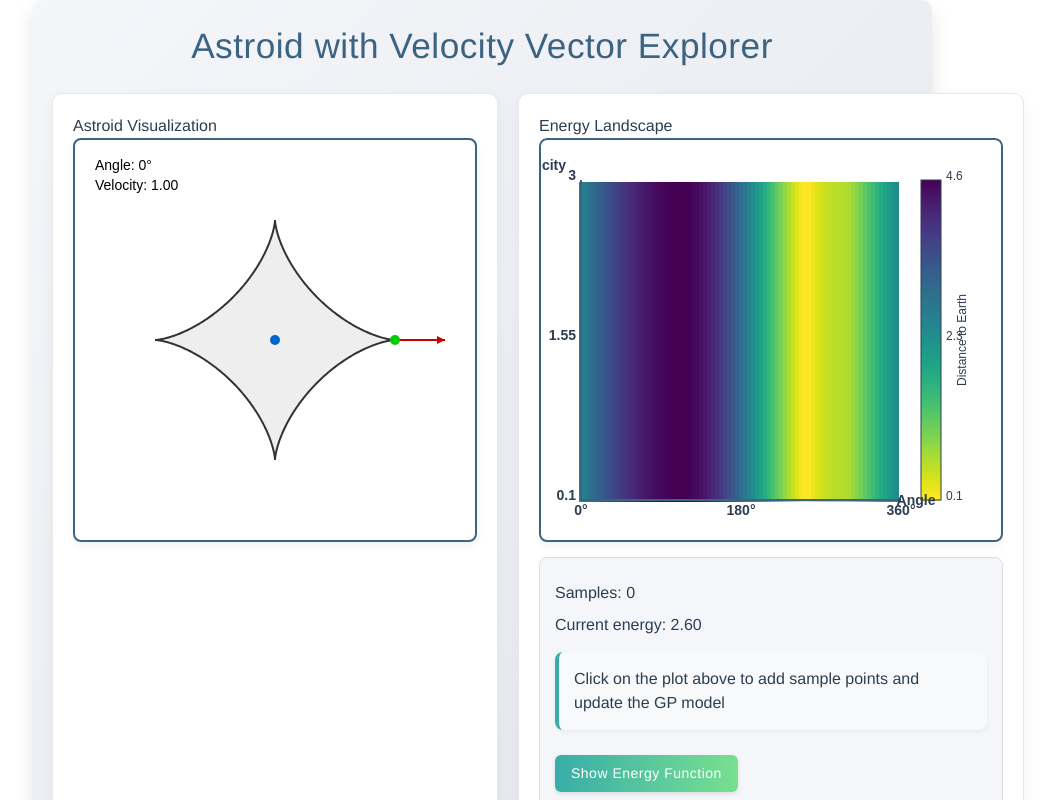
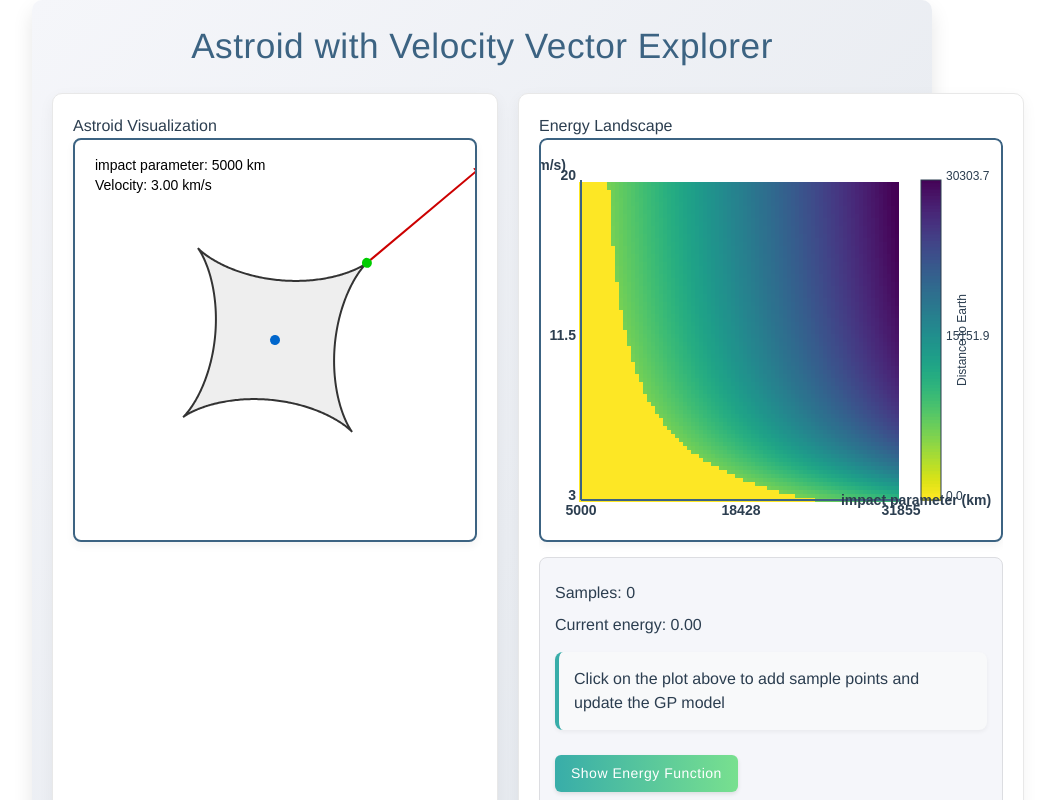
Before and after one commit to alan-turing-institute/gp-demo, a SvelteKit app: page /asteroid in a window 1280 px wide. Shown: the top 800 px of the page, without its empty margins (158-1213 px from the left). Built offline with nearby package versions, Linux system fonts and the light colour scheme.

Commit message:
Updated asteroid function

```diff
--- a/src/routes/asteroid/+page.svelte
+++ b/src/routes/asteroid/+page.svelte
@@ -23,8 +23,9 @@
   };
 
   // State variables
-    let angle = 0; // in degrees (0-359)
-    let velocity = 1; // velocity magnitude
+  // (Note: The variable 'angle' now represents the impact parameter in km)
+  let angle = 5000; // initial impact parameter set to the lower bound (km)
+  let velocity = 3; // initial velocity set to the lower bound (km/s)
   let samples = [];
   let gpPredictions = [];
   let canvas;
@@ -32,15 +33,30 @@
   let isLoading = false;
   let showEnergyFunction = false;
 
-    // Constants
+  // Constants for the flyby function
+  const mu = 398600.4418; // Earth's gravitational parameter in km^3/s^2
+  const R_e = 6371;       // Earth's radius in km
+
+  // New flyby_distance function (maps velocity and impact parameter to flyby distance)
+  function flyby_distance(v, b, mu = 398600.4418, R_e = 6371) {
+    const e = Math.sqrt(1 + (Math.pow(b, 2) * Math.pow(v, 4)) / Math.pow(mu, 2));
+    const rp = mu * (e - 1) / Math.pow(v, 2);
+    return rp >= R_e ? rp : 0;
+  }
+
+  // Updated energy function that now uses the flyby_distance function.
+  function calculateEnergy(b, v) {
+    return flyby_distance(v, b);
+  }
+
+  // Updated scales: now impact parameter is 5000–5·R_e (km) and velocity is 3–20 km/s.
   const WIDTH = 400;
   const HEIGHT = 400;
   const MARGIN = 40;
   const PLOT_SIZE = WIDTH - 2 * MARGIN;
 
-    // Updated scales: now angle is 0–360 (degrees) and velocity is 0.1–3.
-    const xScale = d3.scaleLinear().domain([0, 360]).range([MARGIN, WIDTH - MARGIN]);
-    const yScale = d3.scaleLinear().domain([0.1, 3]).range([HEIGHT - MARGIN, MARGIN]);
+  const xScale = d3.scaleLinear().domain([5000, 5 * R_e]).range([MARGIN, WIDTH - MARGIN]);
+  const yScale = d3.scaleLinear().domain([3, 20]).range([HEIGHT - MARGIN, MARGIN]);
 
   // Calculate min and max energy values for consistent color scaling
   let energyMin = Infinity;
@@ -49,13 +65,13 @@
   // Pre-calculate energy values across the domain to find min/max
   function calculateEnergyRange() {
     const gridSize = 50;
-      // Angle in degrees from 0 to 360 and velocity from 0.1 to 3
-      const angleVals = math.range(0, 360, 360 / gridSize).toArray();
-      const velocityVals = math.range(0.1, 3, (3 - 0.1) / gridSize).toArray();
+    // impact parameter from 5000 to 5·R_e and velocity from 3 to 20 km/s
+    const impactVals = math.range(5000, 5 * R_e, (5 * R_e - 5000) / gridSize).toArray();
+    const velocityVals = math.range(3, 20, (20 - 3) / gridSize).toArray();
 
-      for (const gridAngle of angleVals) {
+    for (const b of impactVals) {
       for (const gridVelocity of velocityVals) {
-          const energy = calculateEnergy(gridAngle, gridVelocity);
+        const energy = calculateEnergy(b, gridVelocity);
         energyMin = Math.min(energyMin, energy);
         energyMax = Math.max(energyMax, energy);
       }
@@ -68,66 +84,10 @@
     console.log(`Energy range: ${energyMin} to ${energyMax}`);
   }
 
-    // Energy function (angle is provided in degrees)
-    function calculateEnergy(angle, velocity) {
-      // Convert angle from degrees to radians for calculation
-      const angleRad = (angle * Math.PI) / 180;
-
-      // Constants for Earth's position (arbitrary for visualization)
-      const earthX = 0.5;
-      const earthY = -1.2;
-
-      // Calculate trajectory parameters based on angle and velocity
-      // This is a simplified model of an asteroid trajectory
-      const initialX = Math.cos(angleRad);
-      const initialY = Math.sin(angleRad);
-      const velocityX = velocity * Math.cos(angleRad + Math.PI/2); // Perpendicular to radius
-      const velocityY = velocity * Math.sin(angleRad + Math.PI/2);
-
-      // Calculate closest approach distance using a simplified trajectory model
-      // For a real model, you would need to solve the orbital equations
-      const dx = initialX - earthX;
-      const dy = initialY - earthY;
-      const dvx = velocityX;
-      const dvy = velocityY;
-
-      // Calculate time of closest approach
-      const dot = dx * dvx + dy * dvy;
-      const v2 = dvx * dvx + dvy * dvy;
-
-      // If velocity is nearly zero, return direct distance
-      if (v2 < 0.0001) {
-        return Math.sqrt(dx * dx + dy * dy);
-      }
-
-      const t = -dot / v2;
-
-      // Calculate closest approach distance
-      let closestDistance;
-      if (t <= 0) {
-        // Closest point is in the past, so use current position
-        closestDistance = Math.sqrt(dx * dx + dy * dy);
-      } else {
-        // Calculate position at closest approach
-        const closestX = initialX + velocityX * t;
-        const closestY = initialY + velocityY * t;
-        closestDistance = Math.sqrt((closestX - earthX) * (closestX - earthX) +
-                                  (closestY - earthY) * (closestY - earthY));
-      }
-
-      // Scale the distance for better visualization (lower values = hotter colors)
-      // Adjust these constants to control the range of the colormap
-      const minDistance = 0.1;
-      const scaleFactor = 2.0;
-      return Math.max(minDistance, closestDistance * scaleFactor);
-    }
-
-
-    // Function to add a new sample (angle stored in radians)
+  // Function to add a new sample (impact parameter is stored in km)
   function addSample() {
-      const angleRad = (angle * Math.PI) / 180;
     const energy = calculateEnergy(angle, velocity);
-      samples = [...samples, { angle: angleRad, velocity, energy }];
+    samples = [...samples, { angle, velocity, energy }];
     updateGP();
   }
 
@@ -146,36 +106,26 @@ function handleContourClick(event) {
     const x = event.clientX - rect.left;
     const y = event.clientY - rect.top;
 
-  // Check if the click is within the plot area
     if (
       x >= MARGIN &&
       x <= WIDTH - MARGIN &&
       y >= MARGIN &&
       y <= HEIGHT - MARGIN
     ) {
-    // Convert click coordinates to angle and velocity values using the scales
-    const clickedAngle = xScale.invert(x);
+      // Convert click coordinates to impact parameter and velocity values using the scales
+      const clickedB = xScale.invert(x);
       const clickedVelocity = yScale.invert(y);
 
-    // Update the UI controls to match the clicked position
-    angle = clickedAngle;
+      angle = clickedB;
       velocity = clickedVelocity;
 
-    // Calculate the energy at this point
       const energy = calculateEnergy(angle, velocity);
 
-    // Add sample at the clicked location (store angle in radians for consistency)
-    const angleRad = (angle * Math.PI) / 180;
-    samples = [...samples, { angle: angleRad, velocity, energy }];
-
-    // Update the GP model
+      samples = [...samples, { angle, velocity, energy }];
       updateGP();
-
-    // Update the astroid visualization
       drawAstroid();
     }
   }
-
 
   // Perform Gaussian Process regression using RBF kernel
   function updateGP() {
@@ -190,9 +140,12 @@ function handleContourClick(event) {
       const X = samples.map(s => [s.angle, s.velocity]);
       const y = samples.map(s => s.energy);
 
-        const rbf = (x1, x2, lengthScale = 1.0) => {
-          const squaredDist = math.sum(math.dotPow(math.subtract(x1, x2), 2));
-          return math.exp(-0.5 * squaredDist / (lengthScale * lengthScale));
+      // Use an anisotropic RBF kernel with different length scales for impact parameter and velocity.
+      const rbf = (x1, x2) => {
+        // Length scales: 10,000 km for impact parameter and 5 km/s for velocity.
+        const d0 = (x1[0] - x2[0]) / 10000;
+        const d1 = (x1[1] - x2[1]) / 5;
+        return Math.exp(-0.5 * (d0 * d0 + d1 * d1));
       };
 
       const n = X.length;
@@ -209,15 +162,15 @@ function handleContourClick(event) {
       }
 
       const gridSize = 40;
-        // GP grid: training data angle is in radians (0 to 2π) and velocity is 0.1 to 3
-        const angleVals = math.range(0, 2 * Math.PI, (2 * Math.PI) / gridSize).toArray();
-        const velocityVals = math.range(0.1, 3, (3 - 0.1) / gridSize).toArray();
+      // GP grid: impact parameter from 5000 to 5·R_e and velocity from 3 to 20 km/s
+      const bVals = math.range(5000, 5 * R_e, (5 * R_e - 5000) / gridSize).toArray();
+      const velocityVals = math.range(3, 20, (20 - 3) / gridSize).toArray();
 
       gpPredictions = [];
 
-        for (const gridAngle of angleVals) {
+      for (const gridB of bVals) {
         for (const gridVelocity of velocityVals) {
-            const x_star = [gridAngle, gridVelocity];
+          const x_star = [gridB, gridVelocity];
 
           const k_star = math.zeros(1, n);
           for (let i = 0; i < n; i++) {
@@ -228,9 +181,8 @@ function handleContourClick(event) {
             const K_inv_y = math.lusolve(K, y);
             const mean = math.multiply(k_star, K_inv_y).get([0, 0]);
 
-              // Convert gridAngle from radians to degrees for plotting
             gpPredictions.push({
-                angle: gridAngle * 180 / Math.PI,
+              angle: gridB,
               velocity: gridVelocity,
               predicted: mean
             });
@@ -245,15 +197,15 @@ function handleContourClick(event) {
     }, 50);
   }
 
-    // Draw the GP contour plot or the actual energy function
+  // Draw the GP contour plot or the actual energy (flyby distance) function
   function drawContourPlot() {
     if (!contourCanvas) return;
 
     const ctx = contourCanvas.getContext('2d');
     ctx.clearRect(0, 0, WIDTH, HEIGHT);
 
-      const colorScale = d3.scaleSequential(d3.interpolateViridis).
-                        domain([energyMax, energyMin])
+    const colorScale = d3.scaleSequential(d3.interpolateViridis)
+                      .domain([energyMax, energyMin])
                       .interpolator(d3.interpolateViridis);
 
     if (showEnergyFunction || gpPredictions.length === 0) {
@@ -262,12 +214,12 @@ function handleContourClick(event) {
 
       for (let i = 0; i < gridSize; i++) {
         for (let j = 0; j < gridSize; j++) {
-            // Use angle in degrees (0 to 360) and velocity (0.1 to 3)
-            const angleVal = (360 * i) / gridSize;
-            const velocityVal = 0.1 + ((3 - 0.1) * j) / gridSize;
+          // impact parameter (b) from 5000 to 5·R_e and velocity from 3 to 20 km/s
+          const bVal = 5000 + ((5 * R_e - 5000) * i) / gridSize;
+          const velocityVal = 3 + ((20 - 3) * j) / gridSize;
 
-            const energy = calculateEnergy(angleVal, velocityVal);
-            const x = xScale(angleVal);
+          const energy = calculateEnergy(bVal, velocityVal);
+          const x = xScale(bVal);
           const y = yScale(velocityVal);
 
           ctx.fillStyle = colorScale(energy);
@@ -293,7 +245,7 @@ function handleContourClick(event) {
     ctx.strokeStyle = COLORS.primary;
     ctx.lineWidth = 2;
     ctx.beginPath();
-      // X-axis (angle)
+    // X-axis (impact parameter)
     ctx.moveTo(MARGIN, HEIGHT - MARGIN);
     ctx.lineTo(WIDTH - MARGIN, HEIGHT - MARGIN);
     // Y-axis (velocity)
@@ -301,25 +253,27 @@ function handleContourClick(event) {
     ctx.lineTo(MARGIN, HEIGHT - MARGIN);
     ctx.stroke();
 
-      // Axis labels
+    // Axis labels for impact parameter
     ctx.fillStyle = COLORS.text;
     ctx.font = "bold 14px Arial, sans-serif";
     ctx.textAlign = "center";
 
-      ctx.fillText("0°", MARGIN, HEIGHT - MARGIN + 15);
-      ctx.fillText("180°", WIDTH / 2, HEIGHT - MARGIN + 15);
-      ctx.fillText("360°", WIDTH - MARGIN, HEIGHT - MARGIN + 15);
-      ctx.fillText("Angle", WIDTH - MARGIN + 15, HEIGHT - MARGIN + 5);
+    const midImpact = Math.round((5000 + 5 * R_e) / 2);
+    ctx.fillText("5000", MARGIN, HEIGHT - MARGIN + 15);
+    ctx.fillText(midImpact.toString(), WIDTH / 2, HEIGHT - MARGIN + 15);
+    ctx.fillText(String(5 * R_e), WIDTH - MARGIN, HEIGHT - MARGIN + 15);
+    ctx.fillText("impact parameter (km)", WIDTH - MARGIN + 15, HEIGHT - MARGIN + 5);
 
+    // Axis labels for velocity
     ctx.textAlign = "right";
-      ctx.fillText("0.1", MARGIN - 5, HEIGHT - MARGIN);
-      ctx.fillText("1.55", MARGIN - 5, HEIGHT / 2);
-      ctx.fillText("3", MARGIN - 5, MARGIN);
-      ctx.fillText("Velocity", MARGIN - 15, MARGIN - 10);
+    ctx.fillText("3", MARGIN - 5, HEIGHT - MARGIN);
+    ctx.fillText("11.5", MARGIN - 5, HEIGHT / 2);
+    ctx.fillText("20", MARGIN - 5, MARGIN);
+    ctx.fillText("Velocity (km/s)", MARGIN - 15, MARGIN - 10);
 
-      // Draw sample points (convert stored radian values to degrees for plotting)
+    // Draw sample points
     samples.forEach(s => {
-        const x = xScale(s.angle * 180 / Math.PI);
+      const x = xScale(s.angle);
       const y = yScale(s.velocity);
 
       // Subtle glow
@@ -338,7 +292,6 @@ function handleContourClick(event) {
       ctx.arc(x, y, 4, 0, 2 * Math.PI);
       ctx.fill();
 
-      // Border
       ctx.strokeStyle = COLORS.primary;
       ctx.lineWidth = 1;
       ctx.stroke();
@@ -447,12 +400,12 @@ function handleContourClick(event) {
 
     ctx.restore();
 
-      // Display current angle and velocity values
+    // Display current impact parameter and velocity values
     ctx.fillStyle = "#000";
     ctx.font = "14px Arial";
     ctx.textAlign = "left";
-      ctx.fillText(`Angle: ${angle}°`, 20, 30);
-      ctx.fillText(`Velocity: ${velocity.toFixed(2)}`, 20, 50);
+    ctx.fillText(`impact parameter: ${angle.toFixed(0)} km`, 20, 30);
+    ctx.fillText(`Velocity: ${velocity.toFixed(2)} km/s`, 20, 50);
   }
 
   // Toggle energy function display
@@ -512,10 +465,9 @@ function handleContourClick(event) {
         <div class="energy-function">
           <h3>About the Visualization:</h3>
           <p>{showEnergyFunction ? 'Showing actual energy function' : 'Showing Gaussian Process prediction'}</p>
-          <p>The energy function represents different stable conformations of the protein backbone. Darker regions indicate lower energy (more stable conformations).</p>
-          <p>Click directly on the plot to add sample points and build a GP model that learns this energy landscape.</p>
+          <p>The energy function (flyby distance) represents the closest approach distance given an object’s hyperbolic speed and impact parameter. A value of 0 indicates a collision with Earth.</p>
+          <p>Click directly on the plot to add sample points and build a GP model that learns this landscape.</p>
         </div>
-
       </div>
     </div>
   </div>
```
Lines whose indentation alone changed are shown as unchanged.
